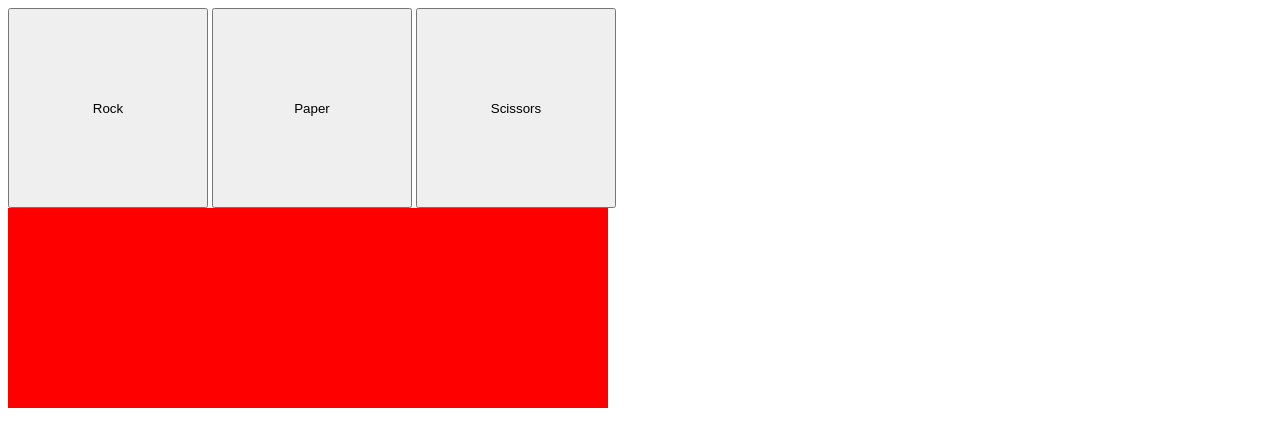
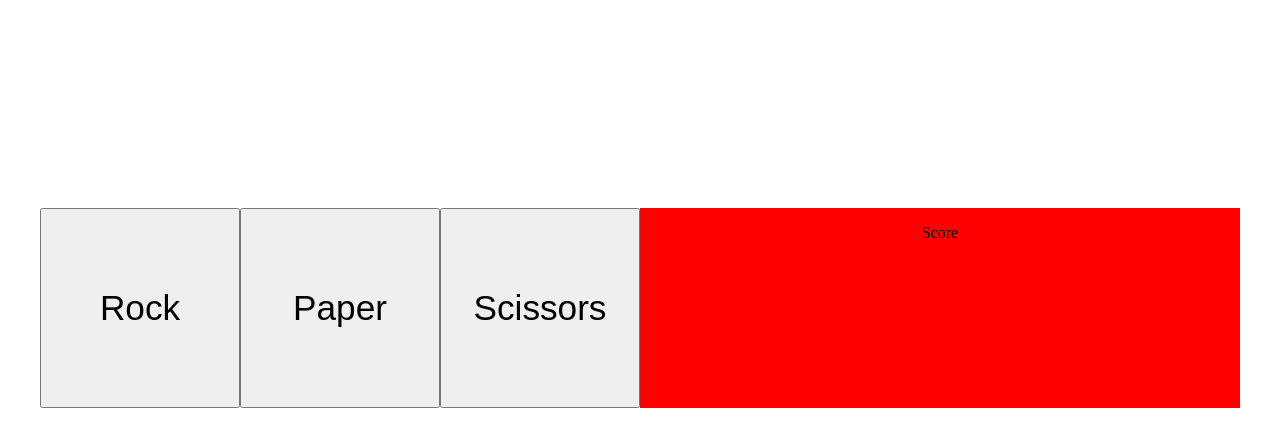
Before and after one commit to Saydou231/rock-paper-scissors, a plain HTML site: page index.html in a window 1280 px wide. Drawn offline with Linux system fonts and the light colour scheme.

Commit message:
Improove the css of the game

```diff
--- a/index.html
+++ b/index.html
@@ -7,26 +7,44 @@
     <title>Rcok Game</title>
 </head>
 <style>
+    .container {
+        display: flex;
+        justify-content: center;
+        align-items:flex-end;
+    }
+
     button {
     width: 200px;
     height: 200px;
+    font-size: 2.2rem;
     }
 
     .myScreen{
         background-color: red;
         width: 600px;
         height: 200px;
+        display: block;
+        text-align: center;
+    }
+
+    nav {
+        height: 200px;
     }
 </style>
 <body>
+    <nav>
 
-<button  class="mybt" id="bt1">Rock</button>
-<button  class="mybt" id="bt2">Paper</button>
-<button  class="mybt" id="bt3">Scissors</button>
+    </nav>
+
+<div class="container">
+    <button  class="mybt" id="bt1">Rock</button>
+    <button  class="mybt" id="bt2">Paper</button>
+    <button  class="mybt" id="bt3">Scissors</button>
 
 
-<div class="myScreen">
-
+    <div class="myScreen">
+     <p>Score</p>
+    </div>
 </div>
 
 
```
